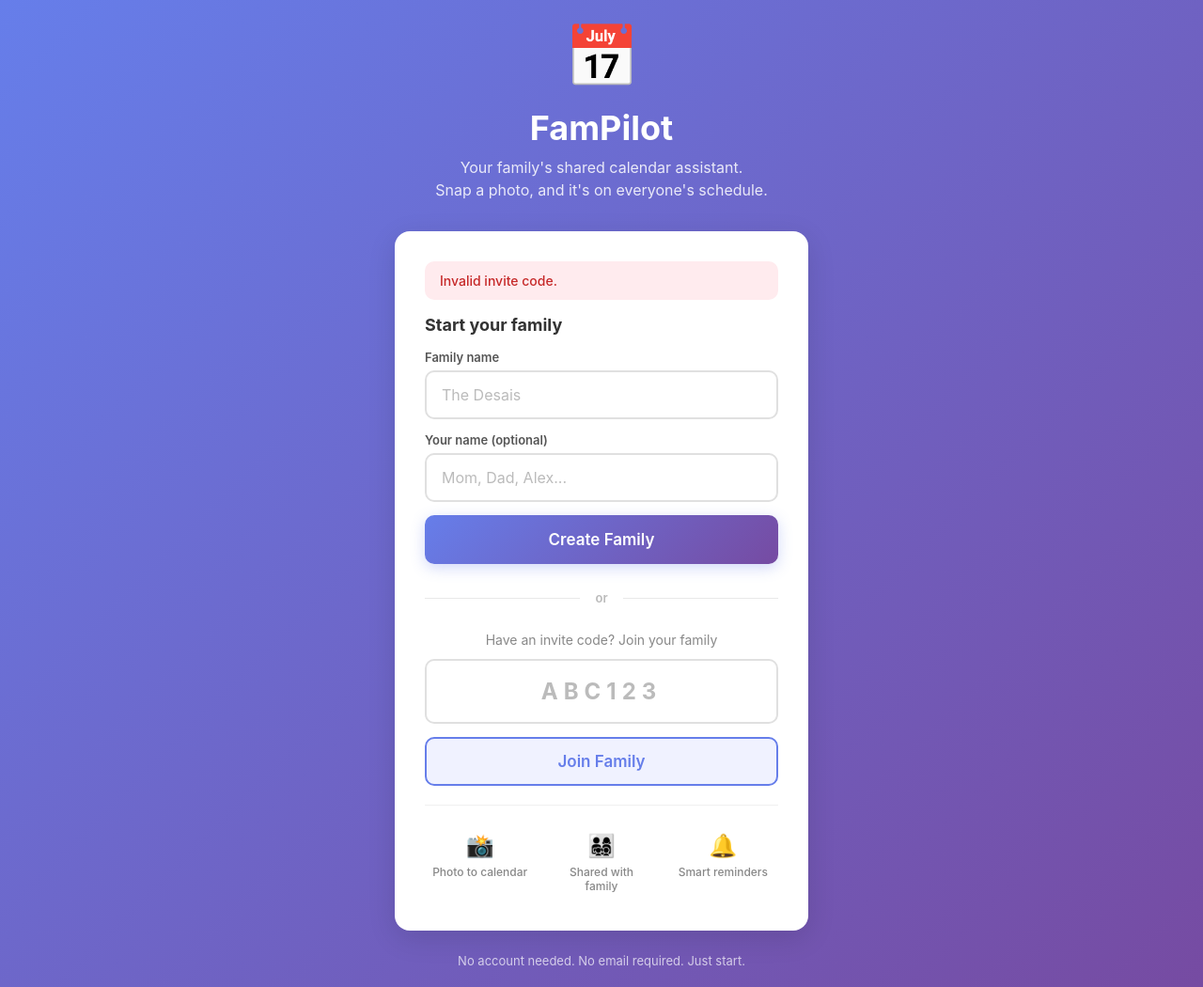
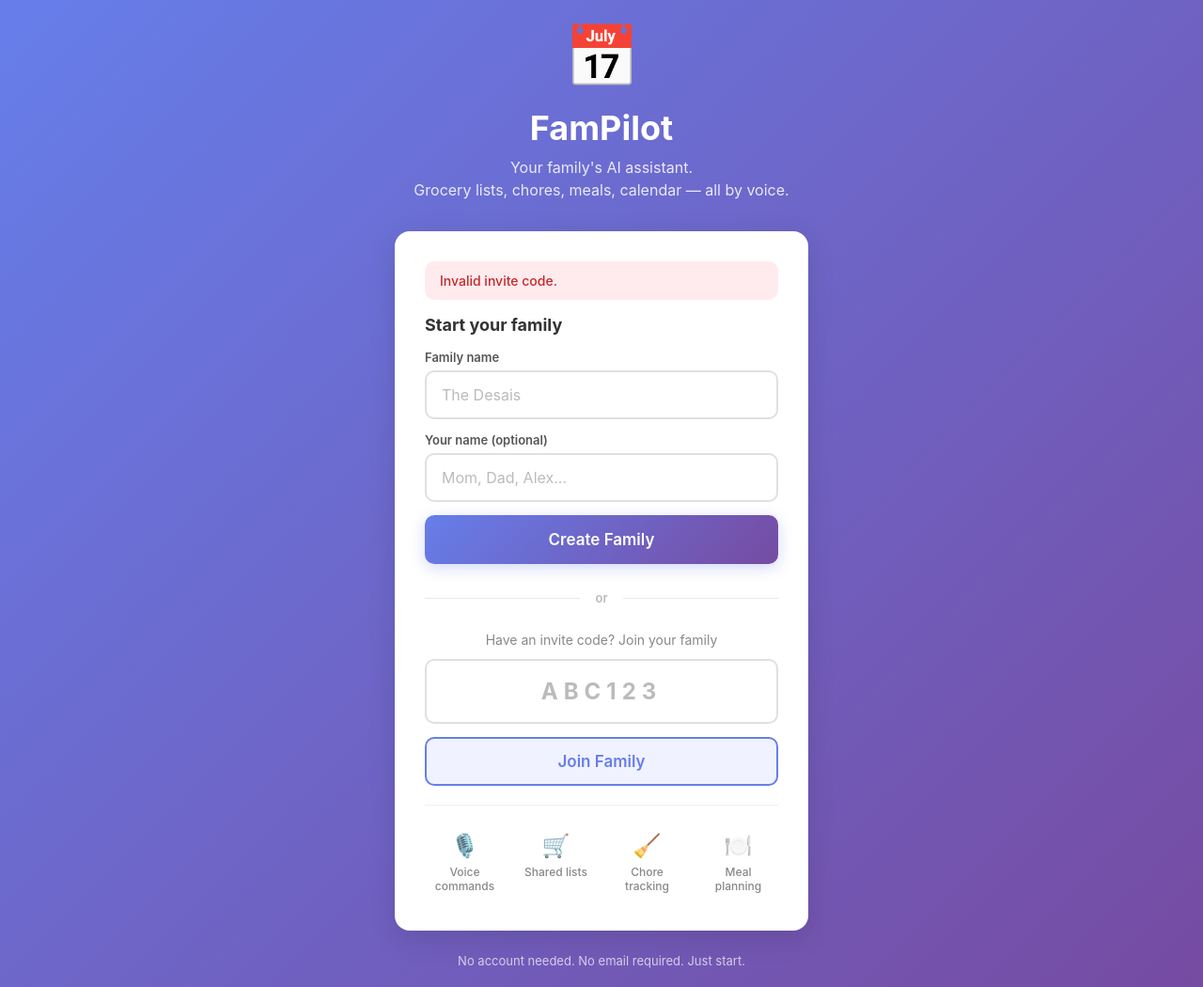
Before and after one commit to vdesai/fampilot, a FastAPI app: page /join/1 in a window 1280 px wide. Shown: the whole page at 94% size. Run offline with FastAPI, Linux system fonts and the light colour scheme; data that the repository does not hold is empty; some libraries are stand-ins or nearby versions.

Commit message:
Improve first-time user experience
- Add voice command prompt for new users with example phrases
- Add quick nav grid (Lists, Chores, Meals, Calendar) on home page
- Update welcome page to highlight voice, lists, chores, meals
- Hide empty "Coming Up" section instead of showing "Nothing coming up"
- Add mic tip in the photo upload features section
- Update header to emphasize voice-first experience

Co-Authored-By: Claude Opus 4.6 (1M context) <noreply@anthropic.com>

```diff
--- a/templates/welcome.html
+++ b/templates/welcome.html
@@ -189,7 +189,7 @@
         <div class="header">
             <div class="logo">📅</div>
             <h1>FamPilot</h1>
-            <p>Your family's shared calendar assistant.<br>Snap a photo, and it's on everyone's schedule.</p>
+            <p>Your family's AI assistant.<br>Grocery lists, chores, meals, calendar — all by voice.</p>
         </div>
 
         <div class="card">
@@ -222,16 +222,20 @@
 
                 <div class="features">
                     <div class="feature">
-                        <div class="feature-icon">📸</div>
-                        <div class="feature-text">Photo to calendar</div>
+                        <div class="feature-icon">🎙️</div>
+                        <div class="feature-text">Voice commands</div>
                     </div>
                     <div class="feature">
-                        <div class="feature-icon">👨‍👩‍👧‍👦</div>
-                        <div class="feature-text">Shared with family</div>
+                        <div class="feature-icon">🛒</div>
+                        <div class="feature-text">Shared lists</div>
                     </div>
                     <div class="feature">
-                        <div class="feature-icon">🔔</div>
-                        <div class="feature-text">Smart reminders</div>
+                        <div class="feature-icon">🧹</div>
+                        <div class="feature-text">Chore tracking</div>
+                    </div>
+                    <div class="feature">
+                        <div class="feature-icon">🍽️</div>
+                        <div class="feature-text">Meal planning</div>
                     </div>
                 </div>
             </div>
```
Also changed, not shown: templates/index.html (+42 -11 lines).
